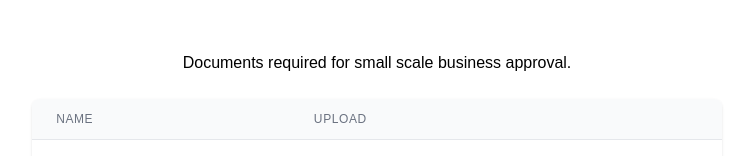
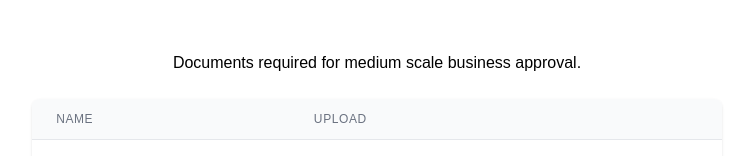
Before and after one commit to asphalke07/BusinessCertificateLicenses, a Next.js app: page /user/signup/uploaddocs/mediumdocs in a window 1280 px wide. Shown: the top 156 px of the page, without its empty margins (263-1016 px from the left). Built offline with nearby package versions, Linux system fonts and the light colour scheme.

Commit message:
mediumdocs updated

```diff
--- a/pages/user/signup/requireddocs/mediumdocs.js
+++ b/pages/user/signup/requireddocs/mediumdocs.js
@@ -41,7 +41,7 @@ const docs = [
       },
   ];
 
-  const smalldocs = () => {
+  const mediumdocs = () => {
     return (
       <div className="mediumdocsbody">
         <center>Documents required for medium scale business approval.</center>
@@ -99,4 +99,4 @@ const docs = [
     );
   };
 
-  export default smalldocs;
+  export default mediumdocs;
--- a/pages/user/signup/uploaddocs/mediumdocs.js
+++ b/pages/user/signup/uploaddocs/mediumdocs.js
@@ -44,7 +44,7 @@ const docs = [
   const mediumdocs = () => {
     return (
       <div className="mediumdocsbody" style={{marginTop: "120px"}}>
-        <center>Documents required for small scale business approval.</center>
+        <center>Documents required for medium scale business approval.</center>
         <br />
         <div className="flex flex-col mt-100">
           <div className="-my-2 overflow-x-auto sm:-mx-6 lg:-mx-8">
```
